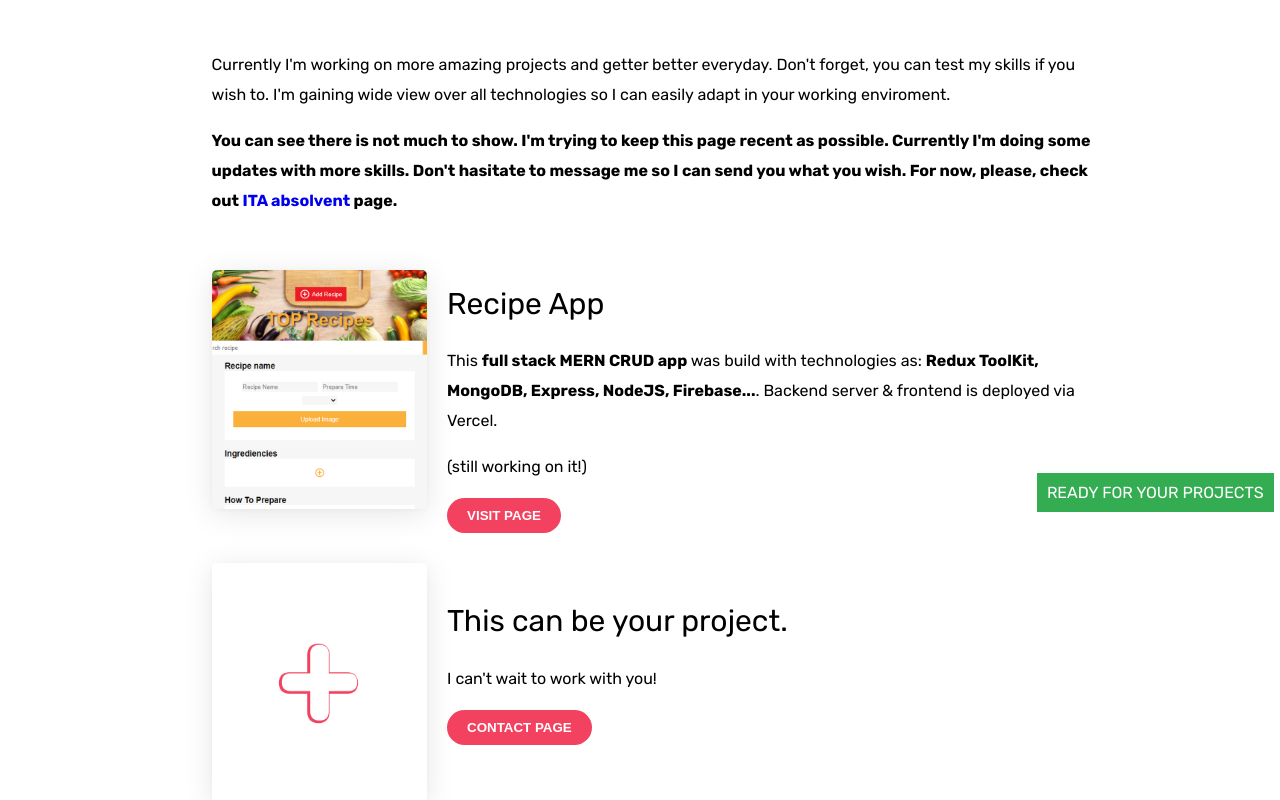
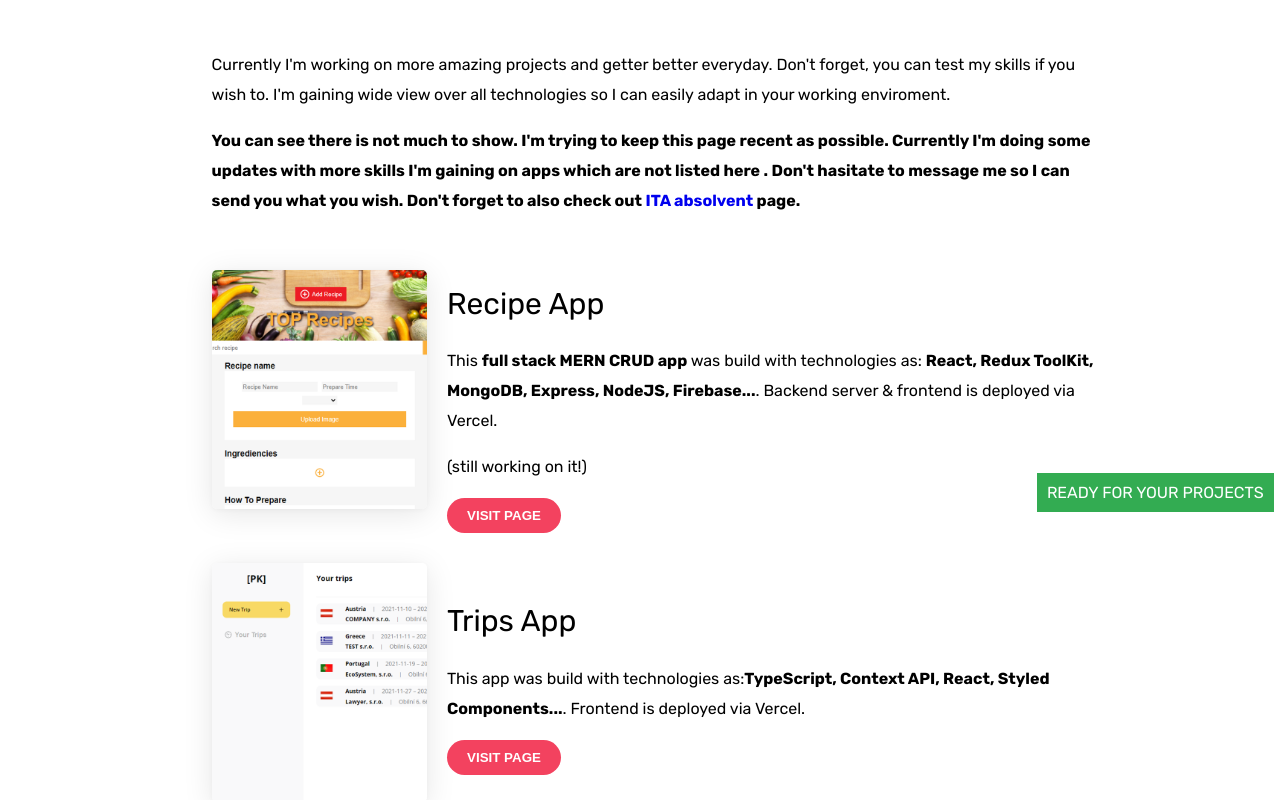
Before and after one commit to chaozek/new_portfolio, a React (Create React App) app: page /projects in a window 1280 px wide. Shown: the part 280-1080 px from the top of the page. Built offline with nearby package versions, Linux system fonts and the light colour scheme.

Commit message:
content updae

```diff
--- a/src/components/ProjectsContent.jsx
+++ b/src/components/ProjectsContent.jsx
@@ -5,6 +5,7 @@ import adp from "../imgs/adp.png";
 import plus from "../imgs/plus.png";
 import styled from "styled-components";
 import toprecipes from "../imgs/toprecipes.png";
+import trips from "../imgs/trips.png";
 
 const ProjectsContent = () => {
   return (
@@ -21,11 +22,13 @@ const ProjectsContent = () => {
         <strong>
           You can see there is not much to show. I&apos;m trying to keep this
           page recent as possible. Currently I&apos;m doing some updates with
-          more skills. Don&apos;t hasitate to message me so I can send you what
-          you wish. For now, please, check out
+          more skills I&apos;m gaining on apps which are not listed here .
+          Don&apos;t hasitate to message me so I can send you what you wish.
+          Don&apos;t forget to also check out
           <Link to="/ita"> ITA absolvent</Link> page.
         </strong>
       </Text>
+
       <Project>
         <Left>
           <Image src={toprecipes} />
@@ -36,7 +39,7 @@ const ProjectsContent = () => {
             This <strong>full stack MERN CRUD app </strong> was build with
             technologies as:{" "}
             <strong>
-              Redux ToolKit, MongoDB, Express, NodeJS, Firebase...
+              React, Redux ToolKit, MongoDB, Express, NodeJS, Firebase...
             </strong>
             . Backend server & frontend is deployed via Vercel.
           </Text>
@@ -46,6 +49,24 @@ const ProjectsContent = () => {
             target="_blank"
             rel="noreferrer"
           >
+            <Button>Visit Page</Button>
+          </a>
+        </Right>
+      </Project>
+      <Project>
+        <Left>
+          <Image src={trips} />
+        </Left>
+        <Right>
+          <TextHeader>Trips App</TextHeader>
+          <Text>
+            This app was build with technologies as:
+            <strong>
+              TypeScript, Context API, React, Styled Components...
+            </strong>
+            . Frontend is deployed via Vercel.
+          </Text>
+          <a href="https://trippk.vercel.app/" target="_blank" rel="noreferrer">
             <Button>Visit Page</Button>
           </a>
         </Right>
```
Also changed, not shown: src/imgs/trips.png (added).
